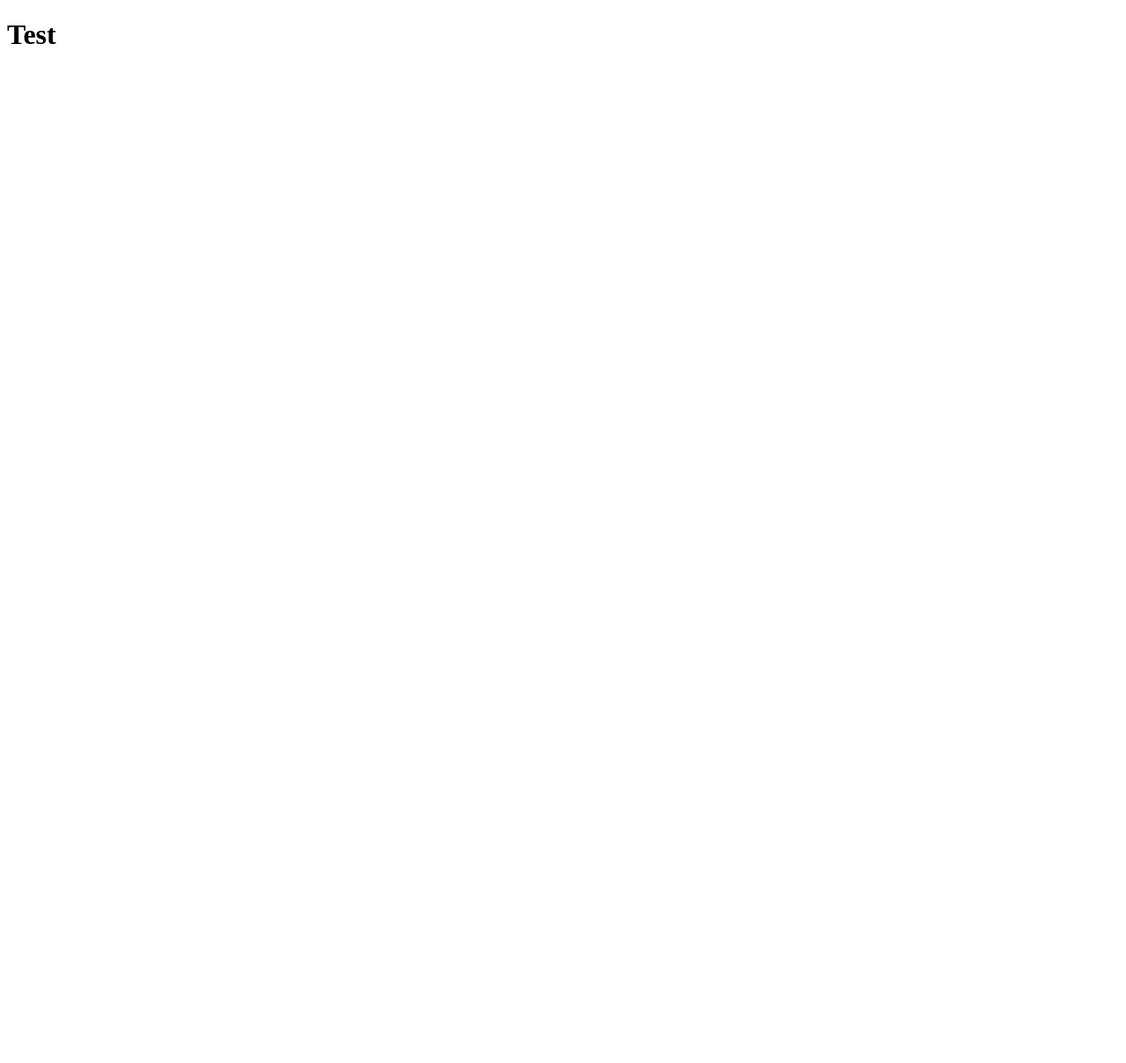
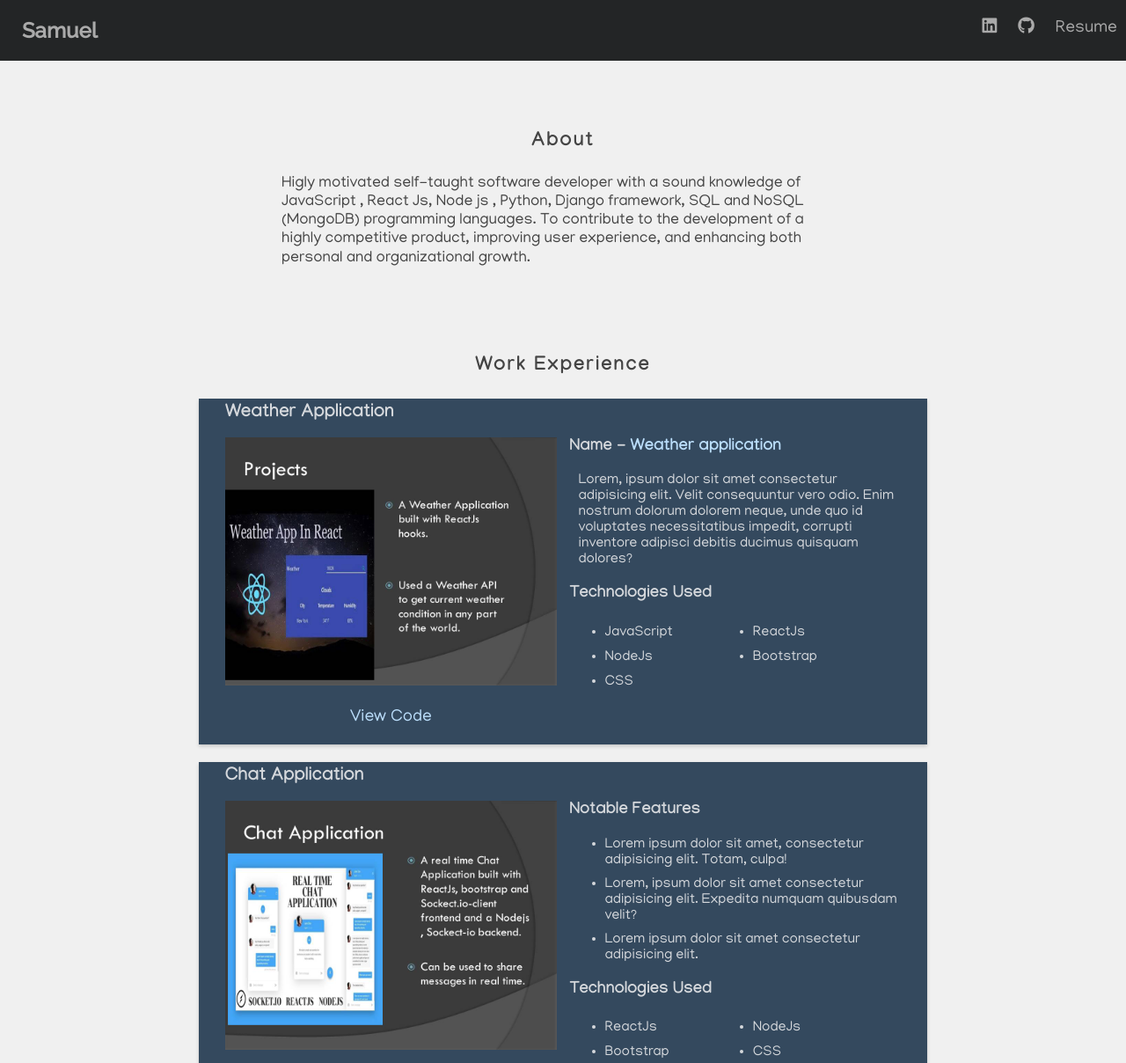
Before and after one commit to scottsam/my-portfolio, a website: page dist/index.html in a window 1280 px wide. Shown: the top 1208 px of the page at 88% size. Before the commit the page ends 800 px from the top, so only its background shows below. Drawn offline with Linux system fonts and the light colour scheme.

Commit message:
my portfolio

```diff
--- a/dist/index.html
+++ b/dist/index.html
@@ -5,9 +5,98 @@
     <meta name="viewport" content="width=device-width, initial-scale=1.0">
     <title>Samuel -Web Developer</title>
     <link rel="stylesheet" href="stylesheet.css">
+    <link rel="preconnect" href="https://fonts.gstatic.com">
+    <link
+        href="https://fonts.googleapis.com/css2?family=Manjari:wght@100;400;700&family=Raleway:ital,wght@0,100;0,400;0,500;1,300;1,400;1,500&display=swap"
+        rel="stylesheet">
 </head>
 <body>
-    <h1>Test</h1>
+    <nav id="mobile-nav">
+        <h2 class="left-logo">
+            Samuel
+        </h2>
+    </nav>
+    <nav id="desktop-nav">
+        <h2 class="left-logo">
+            Samuel
+        </h2>
+            <section class="desktop-icon-container">
+                <a title="contact me" target="_blank" href="https://www.linkedin.com" class="contact-icon"><i
+                        class="fab fa-linkedin"></i></a>
+                <a title="contact me" target="_blank" href="https://www.github.com" class="contact-icon"><i
+                        class="fab fa-github"></i></a>
+                <a title="View resume" target="_blank" href="./assets/sam-portfolio.pdf" class="contact-icon">Resume</a>
+            </section>
 
+    </nav>
+    <section class="mobile-icon-container">
+        <a title="contact me" target="_blank"  href="https://www.linkedin.com" class="contact-icon"><i class="fab fa-linkedin"></i></a>
+        <a title="contact me" target="_blank"  href="https://www.github.com" class="contact-icon"><i class="fab fa-github"></i></a>
+        <a title="View resume" target="_blank"   href="./assets/sam-portfolio.pdf" class="contact-icon">Resume</a>
+    </section>
+<main>
+    <section class="about-section">
+        <h3 class="section-title">About</h3>
+        <p class="about-content">Higly motivated self-taught software developer with a sound knowledge of JavaScript , React Js, Node js , Python, Django framework, SQL and NoSQL (MongoDB) programming languages. To contribute to the development of a highly competitive product, improving user experience, and enhancing both personal and organizational growth.</p>
+    </section>
+    <section class="project-section">
+        <h3 class="section-title">Work Experience</h3>
+        <section class="project-card">
+            <section class="project-left-container">
+            <h3 class="project-title">Weather Application</h3>
+            <img src="./assets/Presentation1.jpg" alt="web image">
+                <div class="project-links">
+                   <a  class="website-link" href="http://">View Code</a>
+
+                 </div>
+            </section>
+            <section class="project-right-container">
+                <h3>Name - <span><a class="website-link" title="go to github"> Weather application</a></span></h3>
+                <p class="project-description">Lorem, ipsum dolor sit amet consectetur adipisicing elit. Velit consequuntur vero odio. Enim nostrum dolorum dolorem neque, unde quo id voluptates necessitatibus impedit, corrupti inventore adipisci debitis ducimus quisquam dolores?</p>
+                <h3>Technologies Used</h3>
+                <ul class="tech-list">
+                    <li>JavaScript</li>
+                    <li>ReactJs</li>
+                    <li>NodeJs</li>
+                    <li>Bootstrap</li>
+                    <li>CSS</li>
+                </ul>
+            </section>
+        </section>
+        <section class="project-card">
+            <section class="project-left-container">
+            <h3 class="project-title">Chat Application</h3>
+            <img src="./assets/Presentation2.jpg" alt="project image">
+            <div class="project-links">
+                <a class="website-link" href="http://">View Code</a>
+
+            </div>
+
+            </section>
+            <section class="project-right-container">
+
+                <h3>Notable Features</h3>
+                <ul class="notable-features">
+                    <li>Lorem ipsum dolor sit amet, consectetur adipisicing elit. Totam, culpa!</li>
+                    <li>Lorem, ipsum dolor sit amet consectetur adipisicing elit. Expedita numquam quibusdam velit?</li>
+                    <li>Lorem ipsum dolor sit amet consectetur adipisicing elit.</li>
+                </ul>
+                <h3>Technologies Used</h3>
+                <ul class="tech-list">
+
+                    <li>ReactJs</li>
+                    <li>NodeJs</li>
+                    <li>Bootstrap</li>
+                    <li>CSS</li>
+                    <li>Socket io</li>
+                    <li>Socket io Client</li>
+                </ul>
+            </section>
+        </section>
+
+    </section>
+</main>
+
+<script src="https://kit.fontawesome.com/a62692fa76.js" crossorigin="anonymous"></script>
 </body>
 </html>
--- a/dist/stylesheet.css
+++ b/dist/stylesheet.css
@@ -0,0 +1,147 @@
+body {
+  margin: 0;
+  padding: 0;
+  background-color: #f0f0f0;
+  color: #444;
+  font-family: "Manjari", sans-serif;
+}
+/* desktop-nav */
+#desktop-nav {
+  display: none;
+}
+
+.desktop-icon-container {
+  margin-top: 20px;
+}
+.desktop-icon-container a {
+  margin: 0 10px;
+  text-decoration: none;
+  color: #aaa;
+  font-size: 1.2em;
+}
+
+/* mobile-nav */
+
+.left-logo {
+  margin-left: 25px;
+  font-family: "Raleway";
+}
+
+.mobile-icon-container {
+  display: flex;
+  justify-content: center;
+}
+.mobile-icon-container a {
+  margin: 0 15px;
+  font-size: 1.2em;
+  text-decoration: none;
+  color: #444;
+}
+
+main {
+  margin-top: 80px;
+}
+/* about section */
+
+.section-title {
+  text-align: center;
+  font-size: 1.4em;
+  letter-spacing: 2px;
+  line-height: 1.2em;
+}
+
+.about-content {
+  padding: 0 30px;
+  font-size: 1.1em;
+  line-height: 1.2em;
+}
+
+/* project section */
+.project-section {
+  margin-top: 100px;
+}
+
+.project-card {
+  background-color: #34495e;
+  box-shadow: 0px 2px 4px rgba(0, 0, 0, 0.18);
+  color: #d5d8dc;
+  padding: 20px 30px;
+  width: 85%;
+  margin: 20px auto;
+}
+.project-description {
+  margin-left: 10px;
+}
+
+.project-title {
+  margin-top: 0;
+  font-size: 1.3em;
+}
+
+img {
+  width: 100%;
+}
+
+.website-link {
+  color: #bbdefb;
+  cursor: pointer;
+  text-decoration: none;
+}
+
+.tech-list {
+  display: grid;
+  grid-template-columns: repeat(2, 1fr);
+}
+.tech-list li {
+  margin: 5px 0;
+}
+
+.project-links {
+  text-align: center;
+  margin-top: 20px;
+}
+.project-links a {
+  margin: 10px;
+  font-size: 1.2em;
+}
+.notable-features li {
+  margin: 9px 0;
+}
+
+@media screen and (min-width: 700px) {
+  #mobile-nav,
+  .mobile-icon-container {
+    display: none;
+  }
+
+  #desktop-nav {
+    display: flex;
+    background-color: #232526;
+    justify-content: space-between;
+    color: #aaa;
+  }
+  .about-content {
+    padding: 0 15%;
+  }
+  .project-card {
+    display: grid;
+    grid-template-columns: repeat(2, 1fr);
+    grid-gap: 15px;
+  }
+  .project-title {
+    margin-bottom: 0;
+    position: relative;
+    bottom: 15px;
+  }
+  .project-right-container {
+    margin-top: 5px;
+  }
+}
+@media screen and (min-width: 1100px) {
+  .project-card {
+    width: 60%;
+  }
+  .about-content {
+    padding: 0 25%;
+  }
+}
```
Also changed, not shown: dist/assets/Presentation1.jpg (added), dist/assets/Presentation2.jpg (added), dist/assets/Presentation3.jpg (added), 2 other files.
